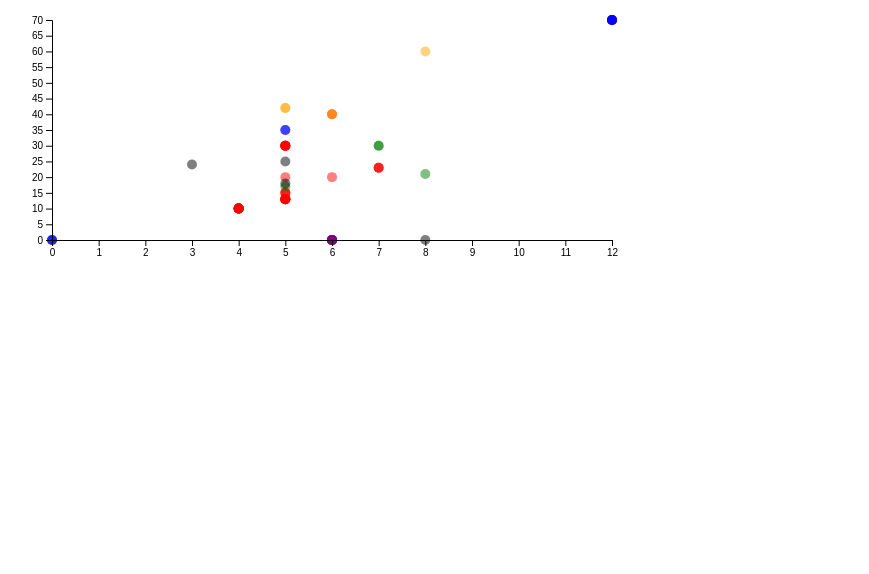
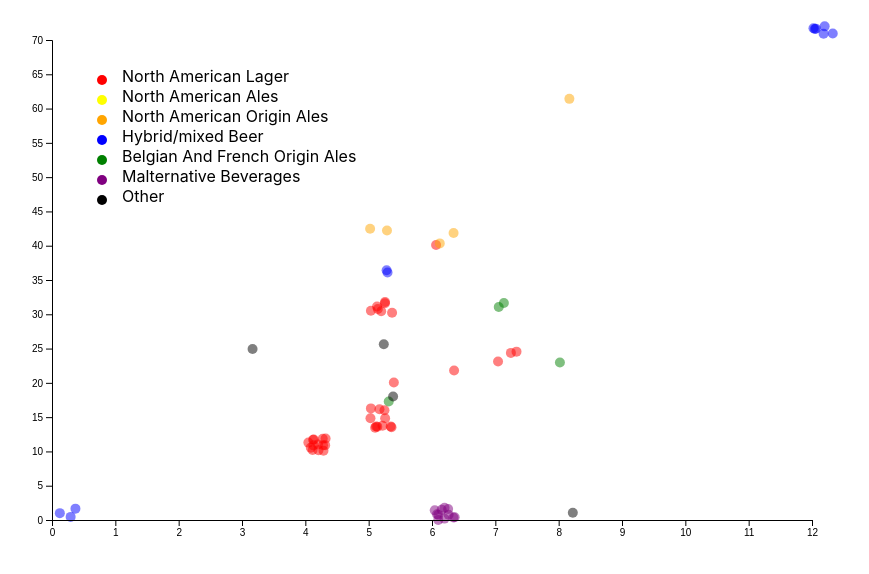
Before and after one commit to aleclivinghouse/beer, a React (Create React App) app: page / in a window 1280 px wide. Shown: the top 574 px of the page, without its empty margins (48-917 px from the left). Built offline with nearby package versions, Linux system fonts and the light colour scheme.

Commit message:
legend added

```diff
--- a/package.json
+++ b/package.json
@@ -3,7 +3,10 @@
   "version": "0.1.0",
   "private": true,
   "dependencies": {
+    "d3-legend": "^1.0.0",
+    "d3-svg-legend": "^2.25.6",
     "react": "^16.8.3",
+    "react-d3-legends": "0.0.27",
     "react-dom": "^16.8.3",
     "react-scripts": "2.1.5"
   },
--- a/src/App.js
+++ b/src/App.js
@@ -3,6 +3,7 @@ import logo from './logo.svg';
 import './App.css';
 import Beers from './beers.js';
 import LineChart from './LineChart';
+import {createData} from './helpers';
 class App extends Component {
   state = {
     data: [{name: "Budweiser",  abv: 4.5, ibu: 7.5, category: "North American Lager"},
@@ -11,36 +12,16 @@ class App extends Component {
           {name: "Anchor",  abv: 8, ibu: 9, category: "North American Origin Ales"},
            {name: "Laguanitas",  abv: 9, ibu: 10, category: 'North American Origin Ales'},
          ],
-    realData: []
+    realData: createData(Beers.data)
   }
 
 
   componentWillMount(){
-    console.log(Beers);
-    let createData = (data) => {
-      let theArray = [];
-      for(let dataItem of data){
-        let map = {};
-        map.name = dataItem.name;
-        if(dataItem.style.hasOwnProperty("ibuMax")){
-        map.ibu = parseInt(dataItem.style.ibuMax);
-      } else {
-        map.ibu = 0;
-      }
-         if(dataItem.style.hasOwnProperty("abvMax")){
-        map.abv = parseInt(dataItem.style.abvMax);
-      } else {
-        map.abv = 0;
-      }
-        map.category = dataItem.style.category.name;
-        theArray.push(map);
-      }
-      return theArray;
-    }
-    this.setState({
-      realData: createData(Beers.data)
-    });
-    console.log(this.state.realData);
+    // console.log(Beers);
+    // this.setState({
+    //   realData: createData(Beers.data)
+    // });
+    // console.log(this.state.realData);
     }
 
   render() {
--- /dev/null
+++ b/src/ColorLegend.js
@@ -0,0 +1,31 @@
+export const colorLegend = (selection, props) => {
+  const {
+    colorScale,
+    circleRadius,
+    spacing,
+    textOffset
+  } = props;
+
+  const groups = selection.selectAll('g')
+    .data(colorScale.domain());
+  const groupsEnter = groups
+    .enter().append('g')
+      .attr('class', 'tick');
+  groupsEnter
+    .merge(groups)
+      .attr('transform', (d, i) =>
+        `translate(0, ${i * spacing})`
+      );
+  groups.exit().remove();
+
+  groupsEnter.append('circle')
+    .merge(groups.select('circle'))
+      .attr('r', circleRadius)
+      .attr('fill', colorScale);
+
+  groupsEnter.append('text')
+    .merge(groups.select('text'))
+      .text(d => d)
+      .attr('dy', '0.1em')
+      .attr('x', textOffset);
+}
--- a/src/LineChart.css
+++ b/src/LineChart.css
@@ -10,3 +10,45 @@ div.tooltip {
     border-radius: 2px;
     pointer-events: none;
 }
+
+
+.country-name {
+    margin: 0 !important;
+}
+.key-dot {
+    display: inline-block;
+    height: 10px;
+    margin-right: .5em;
+    width: 10px;
+}
+
+.uk { background: #1F77B4;}
+.denmark { background: #FF7F0E;}
+.germany { background: #2CA02C;
+}
+
+#legend2{
+    overflow:hidden;
+}
+.legend2 {
+    float:left;
+    margin-right: 1em;
+}
+
+/*D3 Vertical Legend*/
+
+/*D3 Horizonal Legend2*/
+.legends5 {
+    float:left;
+    margin-right: 1em;
+}
+/*D3 Horizonal Legend3*/
+.legends6{
+    float:left;
+    margin-right:1em;
+}
+/*D3 Reusable Legend3*/
+ .legends7 {
+    float:left;
+    margin-right:1em;
+}
--- a/src/LineChart.js
+++ b/src/LineChart.js
@@ -1,7 +1,8 @@
 import React, {Component} from 'react';
 import * as d3 from "d3";
-import {select, csv, scaleLinear, max, min, scaleBand, axisLeft, axisBottom} from 'd3';
+import {select, csv, scaleLinear, scaleOrdinal, max, min, scaleBand, axisLeft, axisBottom, legend} from 'd3';
 import './LineChart.css';
+import { colorLegend } from './ColorLegend';
 
 class LineChart extends Component {
    componentWillMount() {
@@ -13,11 +14,12 @@ class LineChart extends Component {
      console.log('thi is the data in d3');
      console.log(data);
      const circleRadius = 18;
-     var margin = {top: 20, right: 20, bottom: 70, left: 100};
-     let width = 800 - margin.left - margin.right;
-     let height = 400 - margin.top - margin.bottom;
+     var margin = {top: 40, right: 20, bottom: 70, left: 100};
+     let width = 1000 - margin.left - margin.right;
+     let height = 700 - margin.top - margin.bottom;
      const innerWidth = width - margin.left - margin.right;
      const innerHeight = height - margin.top - margin.bottom;
+
      //this determines the fill of the circles
      const categoryFill = arg => {
       if(arg === "North American Lager"){
@@ -41,10 +43,22 @@ class LineChart extends Component {
      const svg = d3.select("body").append("svg")
       .attr("width", width + margin.left + margin.right)
       .attr("height", height + margin.top + margin.bottom)
+      const colorScale = scaleOrdinal()
+  .domain(['North American Lager', 'North American Ales', 'North American Origin Ales', 'Hybrid/mixed Beer', "Belgian And French Origin Ales", "Malternative Beverages", "Other"])
+  .range(['red', 'yellow', 'orange', 'blue', 'green', 'purple', 'black']);
 
+        const legend = svg.append('g')
+       .attr('class', 'legend')
+       .attr('transform', 'translate(0,0)').call(colorLegend, {
+         colorScale,
+         circleRadius: 5,
+         spacing: 20,
+         textOffset: 20,
+       }).attr('transform', `translate(150,80)`)
       const g = svg.append('g')
+      .attr('transform', `translate(180,150)`)
+
       .attr('transform', `translate(${margin.left}, ${margin.top})`)
-
       const xScale = scaleLinear()
               .domain([min(data, d => d.abv), max(data, d => d.abv)])
               .range([0, innerWidth])
@@ -57,11 +71,12 @@ class LineChart extends Component {
       var div = d3.select("body").append("div").attr("class", "tooltip").style("opacity", 0);
       g.selectAll('circle').data(data)
           .enter().append('circle')
-          .attr('cy', d=> yScale(d.ibu))
-          .attr('cx', d => xScale(d.abv))
+          .attr('cy', d=> yScale(d.ibu + Math.random() * 2))
+          .attr('cx', d => xScale(d.abv+ Math.random() * .4))
           .attr("r", 5)
-          .attr("fill", (d) => {
-            return categoryFill(d.category)
+          .attr("fill", (d, index) => {
+            console.log(d.name, index, d.ibu, d.abv);
+            return categoryFill(d.category);
           })
           .attr("opacity", .5)
           .on("mouseover", (d) => {
@@ -78,7 +93,7 @@ class LineChart extends Component {
   }
 
    render() {
-    return <div></div>
+    return <div></div>;
   }
 }
 export default LineChart;
--- /dev/null
+++ b/src/helpers.js
@@ -0,0 +1,20 @@
+export function createData(data){
+  let theArray = [];
+  for(let dataItem of data){
+    let map = {};
+    map.name = dataItem.name;
+    if(dataItem.style.hasOwnProperty("ibuMax")){
+    map.ibu = parseInt(dataItem.style.ibuMax);
+  } else {
+    map.ibu = 0;
+  }
+     if(dataItem.style.hasOwnProperty("abvMax")){
+    map.abv = parseInt(dataItem.style.abvMax);
+  } else {
+    map.abv = 0;
+  }
+    map.category = dataItem.style.category.name;
+    theArray.push(map);
+  }
+  return theArray;
+}
```
Also changed, not shown: 1 other file (tests, documents, lock files or other folders).
